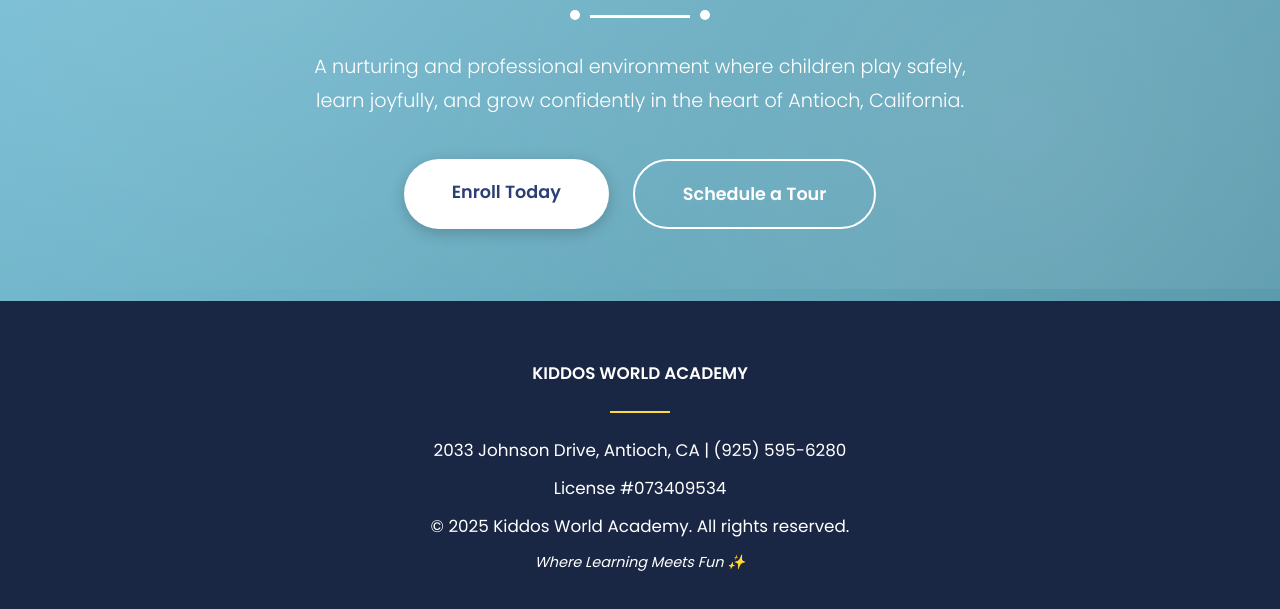
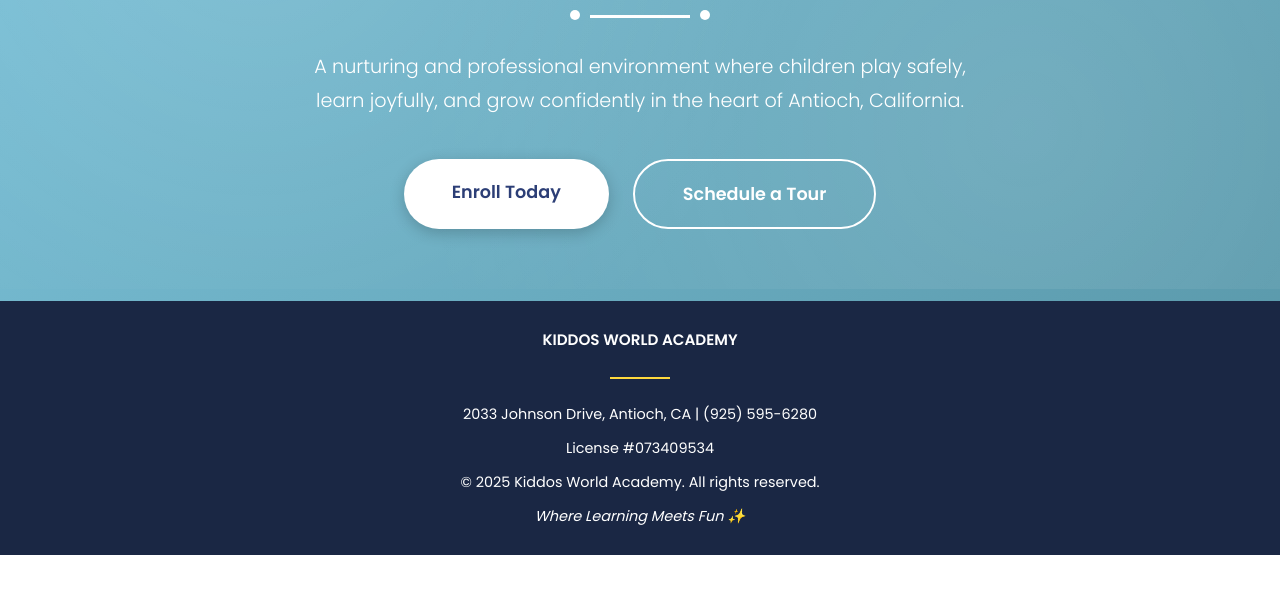
Before and after one commit to KiddosDayCare/mainWebsite, a plain HTML site: page index.html in a window 1280 px wide. Shown: the part 499-1108 px from the top of the page. After the commit the page ends 1054 px from the top, so only its background shows below. Drawn offline with nearby package versions, Linux system fonts and the light colour scheme.

Commit message:
Adjust footer styles for padding and font size

```diff
--- a/styles.css
+++ b/styles.css
@@ -768,13 +768,21 @@ section .section-subtitle {
 footer {
     background: #1a2744;
     color: white;
-    padding: 3rem 2rem;
+    padding: 1rem 2rem;
     text-align: center;
+}
+
+footer .container {
+    max-width: 800px;
 }
 
 footer p {
     margin: 0.7rem 0;
-    font-size: 1.05rem;
+    font-size: 0.9rem;
+}
+
+footer p strong {
+    font-size: 0.95rem;
 }
 
 footer .footer-divider {
```
